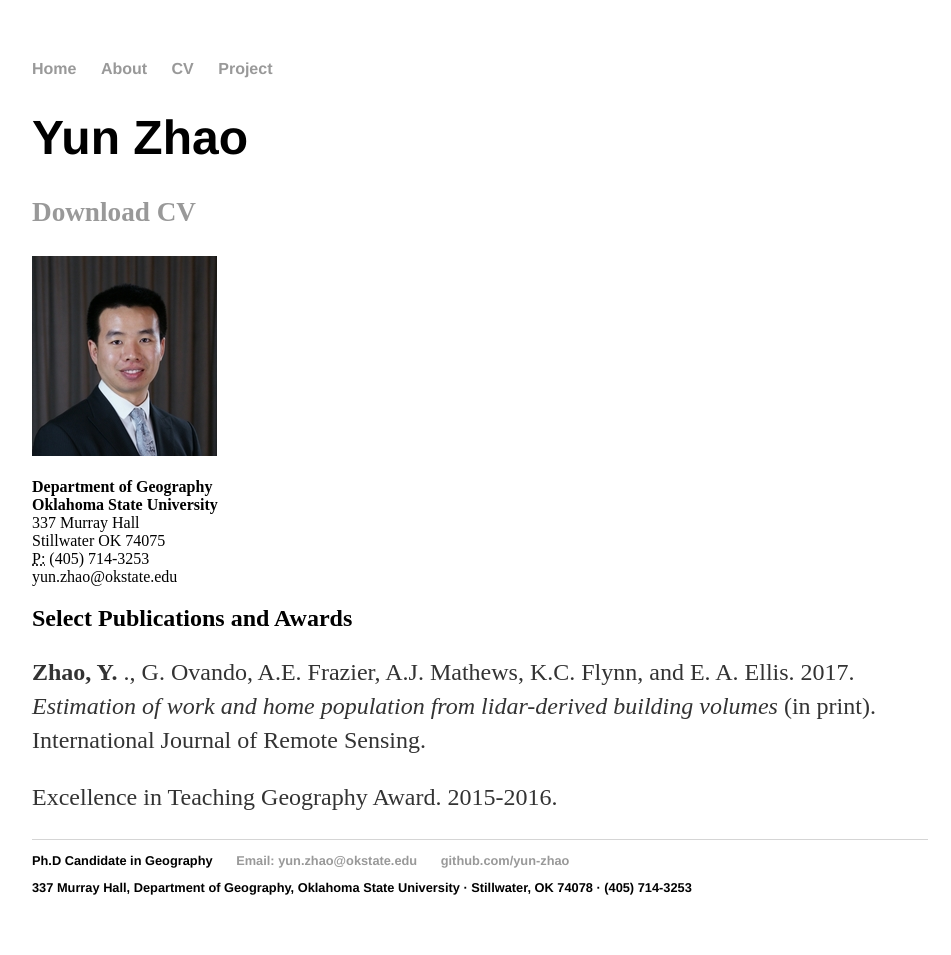
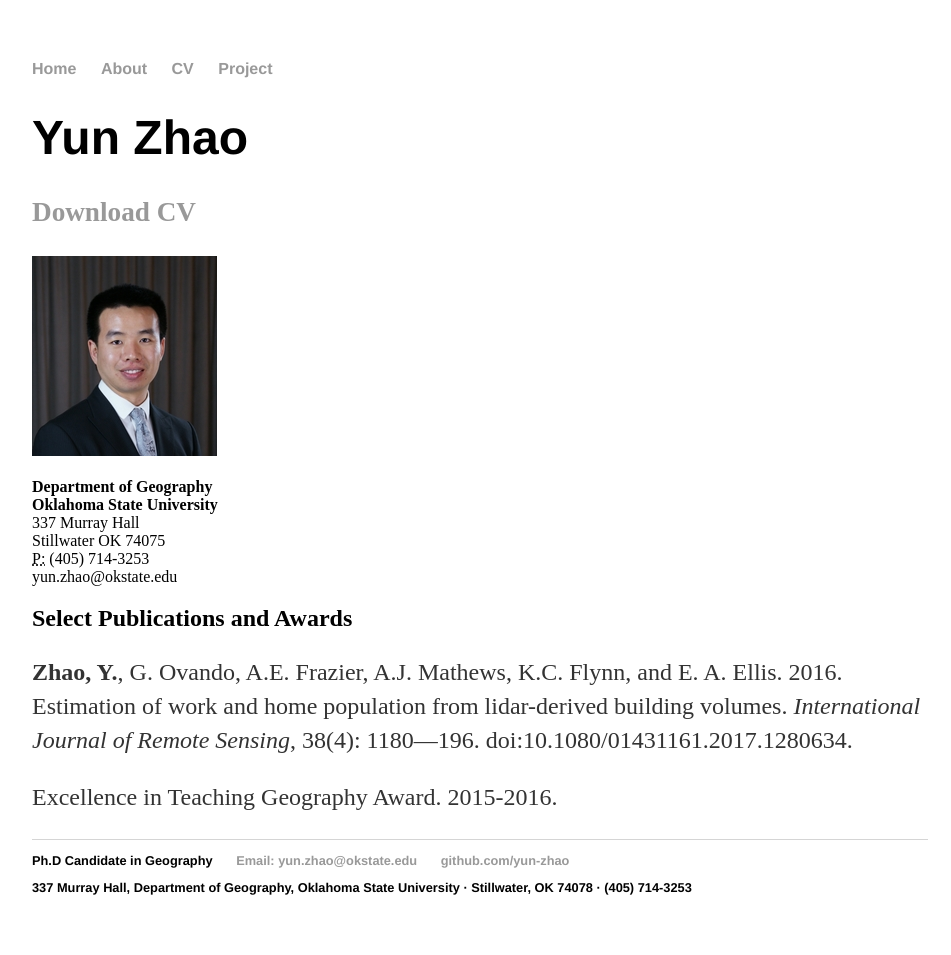
Before and after one commit to yun-zhao/yun-zhao.github.io, a Jekyll site: the page built from cv/index.html, in a window 1280 px wide. Shown: the whole page, without its empty margins (160-1111 px from the left). Built offline with Jekyll 4.4.1, drawn with Linux system fonts in a browser that asks for light colours.

Commit message:
Update index.html

```diff
--- a/cv/index.html
+++ b/cv/index.html
@@ -22,7 +22,7 @@
 
 					<h2>Select Publications and Awards</h2>
 
-					<p><strong>Zhao, Y.</strong> ., G. Ovando, A.E. Frazier, A.J. Mathews, K.C. Flynn, and E. A. Ellis. 2017.  <em>Estimation of work and home population from lidar-derived building volumes </em>(in print). International Journal of Remote Sensing. <!--Chapter available at: <a href="#">http://permalink</a>.-->
+					<p><strong>Zhao, Y.</strong>, G. Ovando, A.E. Frazier, A.J. Mathews, K.C. Flynn, and E. A. Ellis. 2016. Estimation of work and home population from lidar-derived building volumes. <em>International Journal of Remote Sensing</em>, 38(4): 1180—196. doi:10.1080/01431161.2017.1280634.<!--Chapter available at: <a href="#">http://permalink</a>.-->
 					<p>Excellence in Teaching Geography Award. 2015-2016.
 
 	</div>
```
